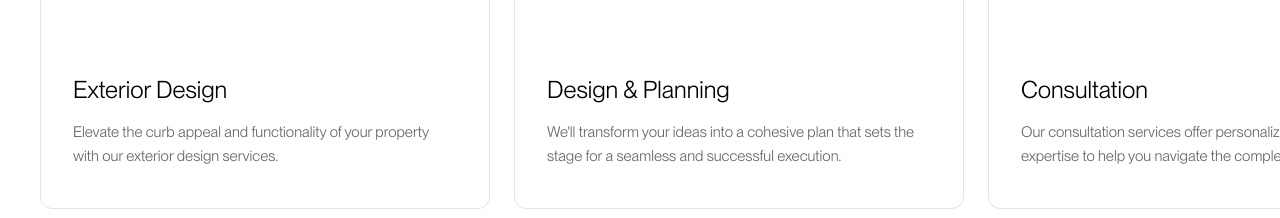
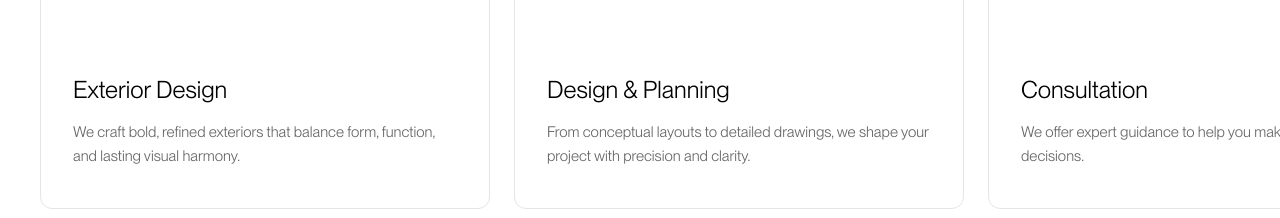
Before and after one commit to gaqlaxy/diqrav2, a React (Vite) app: page /about in a window 1280 px wide. Shown: the part 2720-2938 px from the top of the page. Built offline with nearby package versions, Linux system fonts and the light colour scheme.

Commit message:
Modified Contents of Services Page

```diff
--- a/src/components/OhHeroSection.jsx
+++ b/src/components/OhHeroSection.jsx
@@ -389,14 +389,12 @@ export default function OhHeroSection() {
           </div>
           <div className="about-architecture-content">
             <p>
-              The DIQRA Architecture style is defined by strong, solid forms
-              with subtle elegance, natural balance and enduring appeal.
-            </p>
-            <p>
-              We design spaces for people. No matter the scale of the projects,
-              our down-to-earth approach stays the same. We listen first, design
-              second. We take the time to understand how you live, work, and
-              move through your space.
+              Diqra Architects creates spaces that balance strength, serenity,
+              and refined craftsmanship. Our work draws from cultural richness
+              and translates it into contemporary, timeless architecture. Every
+              project is approached with clarity, precision, and a commitment to
+              natural harmony, resulting in spaces that feel grounded, enduring,
+              and beautifully purposeful.
             </p>
 
             {/* <Link
--- a/src/components/ProcessSection.jsx
+++ b/src/components/ProcessSection.jsx
@@ -102,14 +102,15 @@ const ProcessSection = () => {
       <div className="process-right-column">
         <div className="process-content-section">
           <p className="process-main-heading">
-            Our approach at Diqra Architects is designed to make your journey
-            from concept to completion as smooth and enjoyable as possible.
+            A Clear and Collaborative Process, Crafted Around You
           </p>
 
           <p className="process-description">
-            With our 6-stage process, we prioritise clarity, collaboration, and
-            your unique vision. At every step, we'll keep you informed,
-            inspired, and involved.
+            Our 6-stage approach ensures a smooth journey from the first
+            conversation to the final build. With structured steps, transparent
+            communication, and a focus on your vision, we guide each phase with
+            clarity and precision—so you always know what’s happening and what
+            comes next.
           </p>
 
           {/* <a href="#" className="process-cta-btn-styled">
--- a/src/components/Services.jsx
+++ b/src/components/Services.jsx
@@ -119,8 +119,8 @@ const Services = () => {
             <div className="service-content">
               <h3>Exterior Design</h3>
               <p>
-                Elevate the curb appeal and functionality of your property with
-                our exterior design services.
+                We craft bold, refined exteriors that balance form, function,
+                and lasting visual harmony.
               </p>
             </div>
           </div>
@@ -142,8 +142,8 @@ const Services = () => {
             <div className="service-content">
               <h3>Design & Planning</h3>
               <p>
-                We'll transform your ideas into a cohesive plan that sets the
-                stage for a seamless and successful execution.
+                From conceptual layouts to detailed drawings, we shape your
+                project with precision and clarity.
               </p>
             </div>
           </div>
@@ -175,8 +175,8 @@ const Services = () => {
             <div className="service-content">
               <h3>Consultation</h3>
               <p>
-                Our consultation services offer personalized guidance &
-                expertise to help you navigate the complexities.
+                We offer expert guidance to help you make confident design
+                decisions.
               </p>
             </div>
           </div>
--- a/src/pages/ServicesDetailPage.jsx
+++ b/src/pages/ServicesDetailPage.jsx
@@ -2514,7 +2514,7 @@ const ServiceDetailPage = ({ service = "exterior" }) => {
       subtitle: "TRANSFORM YOUR PROPERTY",
       hero: "https://ik.imagekit.io/kg2nszxjp/GSAP%20pinned%20image%20mask%20reveal%20on%20scroll/cu8978xjlsjjpjk52ta0.webp",
       description:
-        "Elevate the curb appeal and functionality of your property with our exterior design services. We create stunning facades that blend aesthetics with durability.",
+        "We craft bold, refined exteriors that balance form, function, and lasting visual harmony. Every façade is designed to elevate the character of your space while staying true to its surroundings.",
       features: [
         {
           title: "Facade Design",
@@ -2566,7 +2566,7 @@ const ServiceDetailPage = ({ service = "exterior" }) => {
       subtitle: "FROM VISION TO REALITY",
       hero: "https://ik.imagekit.io/kg2nszxjp/GSAP%20pinned%20image%20mask%20reveal%20on%20scroll/trh7c8ufv1dqfrofdytd.webp",
       description:
-        "We'll transform your ideas into a cohesive plan that sets the stage for a seamless and successful execution. Our comprehensive approach ensures every detail is considered.",
+        "From conceptual layouts to detailed drawings, we shape your project with precision and clarity. Our planning process ensures functional flow, aesthetic coherence, and long-term usability.",
       features: [
         {
           title: "Space Planning",
@@ -2618,7 +2618,7 @@ const ServiceDetailPage = ({ service = "exterior" }) => {
       subtitle: "EXPERT GUIDANCE",
       hero: "https://ik.imagekit.io/kg2nszxjp/GSAP%20pinned%20image%20mask%20reveal%20on%20scroll/aw6qwur0pggp5r03whjq.webp",
       description:
-        "Our consultation services offer personalized guidance & expertise to help you navigate the complexities of architectural and design decisions.",
+        "We offer expert guidance to help you make confident design decisions. From material choices to spatial strategies, our consultations provide clear direction tailored to your goals.",
       features: [
         {
           title: "Project Assessment",
@@ -2670,7 +2670,7 @@ const ServiceDetailPage = ({ service = "exterior" }) => {
       subtitle: "SPACES THAT INSPIRE",
       hero: "https://ik.imagekit.io/kg2nszxjp/GSAP%20pinned%20image%20mask%20reveal%20on%20scroll/sqwn8u84zd1besgl0zpd.webp",
       description:
-        "Create stunning interiors that reflect your style and enhance functionality with our expert design solutions. Every space tells a unique story.",
+        "We create interiors that feel balanced, elegant, and deeply connected to your lifestyle. Through thoughtful materials, textures, and spatial experiences, we shape spaces that feel harmonious and timeless.",
       features: [
         {
           title: "Custom Furniture",
@@ -2722,7 +2722,7 @@ const ServiceDetailPage = ({ service = "exterior" }) => {
       subtitle: "REFRESH & REVITALIZE",
       hero: "https://ik.imagekit.io/kg2nszxjp/GSAP%20pinned%20image%20mask%20reveal%20on%20scroll/cu8978xjlsjjpjk52ta0.webp",
       description:
-        "Transform your existing space with our renovation services that breathe new life into outdated structures. Seamless upgrades with minimal disruption.",
+        "We reimagine existing spaces with a blend of sensitivity and innovation. Our renovation approach preserves what matters while elevating form, function, and overall design quality.",
       features: [
         {
           title: "Structural Updates",
--- a/src/pages/ServicesPage.jsx
+++ b/src/pages/ServicesPage.jsx
@@ -262,8 +262,8 @@ const ServicesPage = () => {
               </div>
               <h2 className="servicespage-header">Exterior Design</h2>
               <p className="servicespage-desc">
-                Elevate the curb appeal and functionality of your property with
-                our exterior design services.
+                We craft bold, refined exteriors that balance form, function,
+                and lasting visual harmony.
               </p>
               {/* <Link
                 to="/services/exterior-design"
@@ -297,8 +297,8 @@ const ServicesPage = () => {
               </div>
               <h2 className="servicespage-header">Design & Planning</h2>
               <p className="servicespage-desc">
-                We'll transform your ideas into a cohesive plan that sets the
-                stage for a seamless and successful execution.
+                From conceptual layouts to detailed drawings, we shape your
+                project with precision and clarity.
               </p>
               {/* <Link
                 to="/services/design-planning"
@@ -342,8 +342,8 @@ const ServicesPage = () => {
               </div>
               <h2 className="servicespage-header">Consultation</h2>
               <p className="servicespage-desc">
-                Our consultation services offer personalized guidance &
-                expertise to help you navigate the complexities.
+                We offer expert guidance to help you make confident design
+                decisions.
               </p>
               {/* <Link
                 to="/services/consultation"
@@ -381,8 +381,8 @@ const ServicesPage = () => {
               </div>
               <h2 className="servicespage-header">Interior Design</h2>
               <p className="servicespage-desc">
-                Create stunning interiors that reflect your style and enhance
-                functionality with our expert design solutions.
+                We create interiors that feel balanced, elegant, and deeply
+                connected to your lifestyle.
               </p>
               {/* <Link
                 to="/services/interior-design"
@@ -417,8 +417,8 @@ const ServicesPage = () => {
               </div>
               <h2 className="servicespage-header">Renovation</h2>
               <p className="servicespage-desc">
-                Transform your existing space with our renovation services that
-                breathe new life into outdated structures.
+                We reimagine existing spaces with a blend of sensitivity and
+                innovation.
               </p>
               {/* <Link
                 to="/services/renovation"
```
